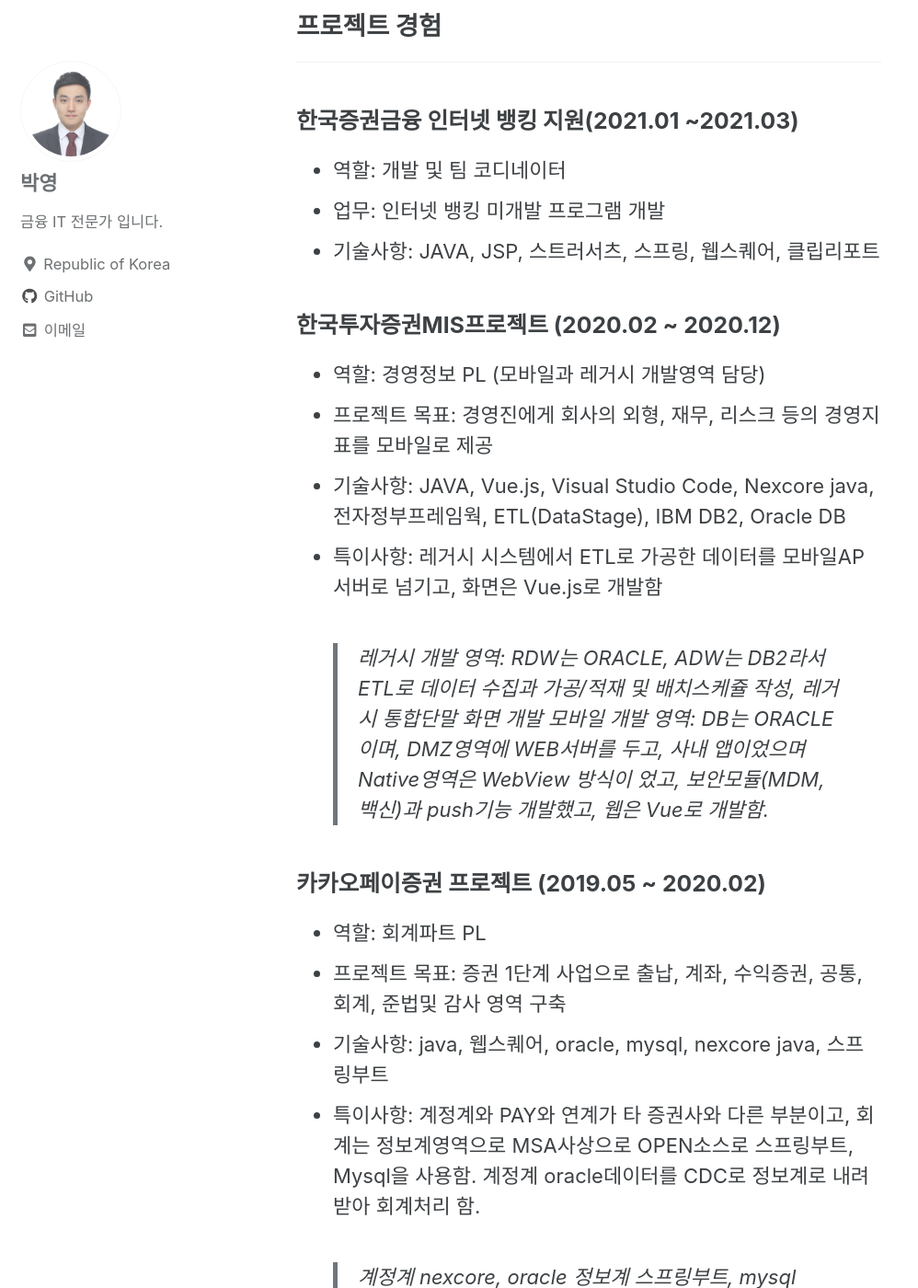
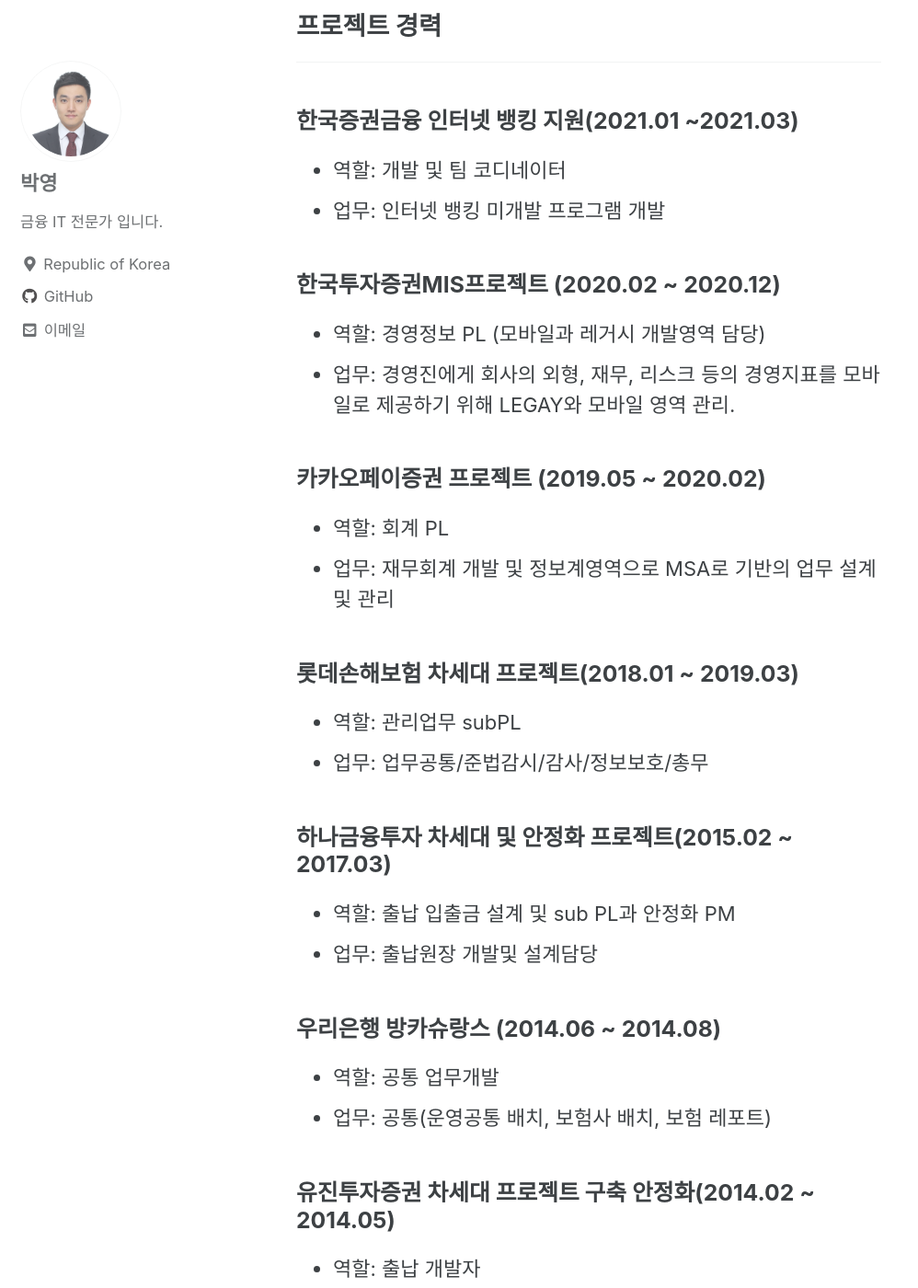
Before and after one commit to py0777/py0777.github.com, a Jekyll site: the page built from _pages/about-archive.md, in a window 1280 px wide and 1400 px high, scrolled down 1265 px. Shown: the whole window at 92% size, without its empty margins (0-998 px from the left). Built offline with Jekyll 4.4.1, drawn with Linux system fonts in a browser that asks for light colours; cached includes are drawn as plain includes; a script that is not in the unit is left out; some of the changed text lies outside the part shown.

Commit message:
Update about-archive.md

```diff
--- a/_pages/about-archive.md
+++ b/_pages/about-archive.md
@@ -21,14 +21,14 @@
 >
 > – 소통과 협업:
 >
-> 1. 매번 새로운 환경과 새로운 사람들과 협업하는 것이 익숙하며, 먼저 다가가서 말하는 편임
-> 2. 생산성이 향상되는 협업도구를 만들어 동료들과 공유하기를 좋아하며, feed back 받아 개선작업도 즐김
-> 3. ‘내가 틀렸을 수 도 있다.’는 마음으로 조심스럽게 접근함. 신뢰와 공감을 기반한 의사소통하려 함.
-> 4. 강요와 비교를 하는 관리자 또는 동료에겐 대응해 문제를 만들기보다 무시하며, 마음에 담아두지 않으려고 노력함.
+> - 매번 새로운 환경과 새로운 사람들과 협업하는 것이 익숙하며, 먼저 다가가서 말하는 편임
+> - 생산성이 향상되는 협업도구를 만들어 동료들과 공유하기를 좋아하며, feed back 받아 개선작업도 즐김
+> - ‘내가 틀렸을 수 도 있다.’는 마음으로 조심스럽게 접근함. 신뢰와 공감을 기반한 의사소통하려 함.
+> - 강요와 비교를 하는 관리자 또는 동료에겐 대응해 문제를 만들기보다 무시하며, 마음에 담아두지 않으려고 노력함.
 
 ---
 
-## 프로젝트 경험
+## 프로젝트 경력
 
 ---
 
@@ -36,88 +36,51 @@
 
 - 역할: 개발 및 팀 코디네이터
 - 업무: 인터넷 뱅킹 미개발 프로그램 개발
-- 기술사항: JAVA, JSP, 스트러서츠, 스프링, 웹스퀘어, 클립리포트
 
 ### 한국투자증권MIS프로젝트 (2020.02 ~ 2020.12)
 
 - 역할: 경영정보 PL (모바일과 레거시 개발영역 담당)
-- 프로젝트 목표: 경영진에게 회사의 외형, 재무, 리스크 등의 경영지표를 모바일로 제공
-- 기술사항: JAVA, Vue.js, Visual Studio Code, Nexcore java, 전자정부프레임웍, ETL(DataStage), IBM DB2, Oracle DB
-- 특이사항: 레거시 시스템에서 ETL로 가공한 데이터를 모바일AP 서버로 넘기고, 화면은 Vue.js로 개발함
-  > 레거시 개발 영역: RDW는 ORACLE, ADW는 DB2라서 ETL로 데이터 수집과 가공/적재 및 배치스케쥴 작성, 레거시 통합단말 화면 개발
-  > 모바일 개발 영역: DB는 ORACLE이며, DMZ영역에 WEB서버를 두고, 사내 앱이었으며 Native영역은 WebView 방식이 었고, 보안모듈(MDM,백신)과 push기능 개발했고, 웹은 Vue로 개발함.
+- 업무: 경영진에게 회사의 외형, 재무, 리스크 등의 경영지표를 모바일로 제공하기 위해 LEGAY와 모바일 영역 관리.
 
 ### 카카오페이증권 프로젝트 (2019.05 ~ 2020.02)
 
-- 역할: 회계파트 PL
-- 프로젝트 목표: 증권 1단계 사업으로 출납, 계좌, 수익증권, 공통, 회계, 준법및 감사 영역 구축
-- 기술사항: java, 웹스퀘어, oracle, mysql, nexcore java, 스프링부트
-- 특이사항: 계정계와 PAY와 연계가 타 증권사와 다른 부분이고, 회계는 정보계영역으로 MSA사상으로 OPEN소스로 스프링부트, Mysql을 사용함. 계정계 oracle데이터를 CDC로 정보계로 내려받아 회계처리 함.
-  > 계정계 nexcore, oracle
-  > 정보계 스프링부트, mysql
+- 역할: 회계 PL
+- 업무: 재무회계 개발 및 정보계영역으로 MSA로 기반의 업무 설계 및 관리
 
 ### 롯데손해보험 차세대 프로젝트(2018.01 ~ 2019.03)
 
-- 역할: 관리업무 subPL(업무공통/준법감시/감사/정보보호/총무)
-- 프로젝트 목표: 롯데손해보험 차세대 시스템 구축
-- 기술사항: java, ncrm, oracle
-- 특이사항: H보험 package를 이용해 주요업무는 전환함.
-  반면 본인이 수행한 관리업무는 COBOL을 JAVA로 전환했고, 화면은 JSP를 HTML5으로 전환 함.
+- 역할: 관리업무 subPL
+- 업무: 업무공통/준법감시/감사/정보보호/총무
 
-### 예탁원 전자증권 사전제안 및 제안작업(2017.05 ~ 2017.12)
+### 하나금융투자 차세대 및 안정화 프로젝트(2015.02 ~ 2017.03)
 
-- 역할: 프로젝트 정보 수집 및 제안서 작성
-
-### 하나금융투자 안정화 프로젝트(2016.11 ~ 2017.03)
-
-- 역할: 안정화 PM
-- 프로젝트 목표: 차세대 시스템 오픈 후 Day2 프로젝트 수행
-
-### 하나대투증권 차세대 프로젝트(2015.02 ~ 2016.11)
-
-- 역할 : 출납 입출금 설계 및 sub PL
-- 프로젝트 목표: 증권 차세대 시스템 구축. 10년 넘게 사용한 시스템(코스콤 원장이관)을 java 기반으로 전환.
-  주요 과제로는 통합 거래내역, 통합잔고, 종합계좌 개설, 주문속도 개선 등
-- 기술: JAVA, TMAX Pro Object 프레임웍, Oracle, ETL, Control M
-
-### SKT DCB소액결제 고도화(2014.11 ~ 2015.02)
-
-- 역할: 소액결제 시스템 운영 지원
-- 프로젝트 목표: 구글Play결제 연동, SKT 빌링 시스템과 연동
+- 역할: 출납 입출금 설계 및 sub PL과 안정화 PM
+- 업무: 출납원장 개발및 설계담당
 
 ### 우리은행 방카슈랑스 (2014.06 ~ 2014.08)
 
-- 역할: 공통 업무개발(운영공통 배치, 보험사 배치, 보험 레포트)
-- 프로젝트 목표: 4개 금융기관(우리은행, 경남은행, 우리투자증권,?)의 방카슈랑스 시스템 구축
-- 특이사항: 오픈 몇 개월전 투입되어 공통 배치/ 레포트 프로그램 전체 개발함
+- 역할: 공통 업무개발
+- 업무: 공통(운영공통 배치, 보험사 배치, 보험 레포트)
 
 ### 유진투자증권 차세대 프로젝트 구축 안정화(2014.02 ~ 2014.05)
 
-- 역할: 출납 미진업무 담당(마이너스 대출, 집계 및 정산표, 지점 마감업무 개발)
-- 프로젝트 목표: 증권 차세대 시스템 구축 (C와 PLSQL로 작성된 코스콤 원장 10년 사용 후, 전면 재구축)
+- 역할: 출납 개발자
+- 업무: 마이너스 대출, 집계 및 정산표, 지점 마감업무 개발
 
 ### 한화투자증권 차세대 시스템 구축 및 안정화 프로젝트 (2012.07 ~ 2013.12)
 
 - 역할: 출납 분석/ 설계/ 개발 담당
-- 프로젝트 목표: 증권 차세대 시스템 구축(C와 PLSQL로 작성된 코스콤 원장 10년 사용 후, 전면 재구축 )
-- 특이사항: 대신/한투 증권에서 출납업무를 연속해서 수행해 업무와 개발, 프로젝트 노하우 3박자를 갖췄음.
-  출납업무 설계부터 개발과 오픈 후 안정화 4개월까지 수행하고 철수.
+- 업무: 출납원장 설계/ 개발
 
-### 한국투자증권 안정화 프로젝트(2010.01 ~ 2012.06)
+### 한국투자증권 차세대 및 안정화 프로젝트(2010.01 ~ 2012.06)
 
-- 역할: 출납 개발 (입/출금, 대출및 대차)
-- 프로젝트 목표: 1단계 IBM이 분석/설계함. 2단계 사업자로 참여해 분석/설계/구축까지 차세대 시스템 구축
-- 기술사항: java, ncrm, oracle
-- 특이사항: ASIS가 SMALL TALK인 것을 JAVA로 전환. 보통 증권사는 코스콤 소스를 기반인데 전혀 다른 기술이었음.
+- 역할: 출납 개발자
+- 업무: 입/출금, 대출및 대차
 
 ### 대신증권 차세대시스템 구축 및 안정화 프로젝트(2008.03 ~ 2009.09)
 
-- 역할: 은행연계망 이체시스템 개발
-  (당시 지급결제망 이전임. 이후 대신증권은 지급결제망 프로젝트를 진행함)
-
-- 프로젝트 목표: 증권사 차세대 시스템 구축
-- 특이사항 : 당시 증권사 HTS와 IT 강자였던 대신은 PL1과 하이라키 DB로 구축된 원장시스템과 자체 화면솔루션 팀이 있었음.
-- 기술사항: java, oracle, websphere, IBM 솔루션 들.
+- 역할: 뱅킹 개발자
+- 업무: 은행연계망 이체시스템 개발
 
 ## 기 술
 
```
